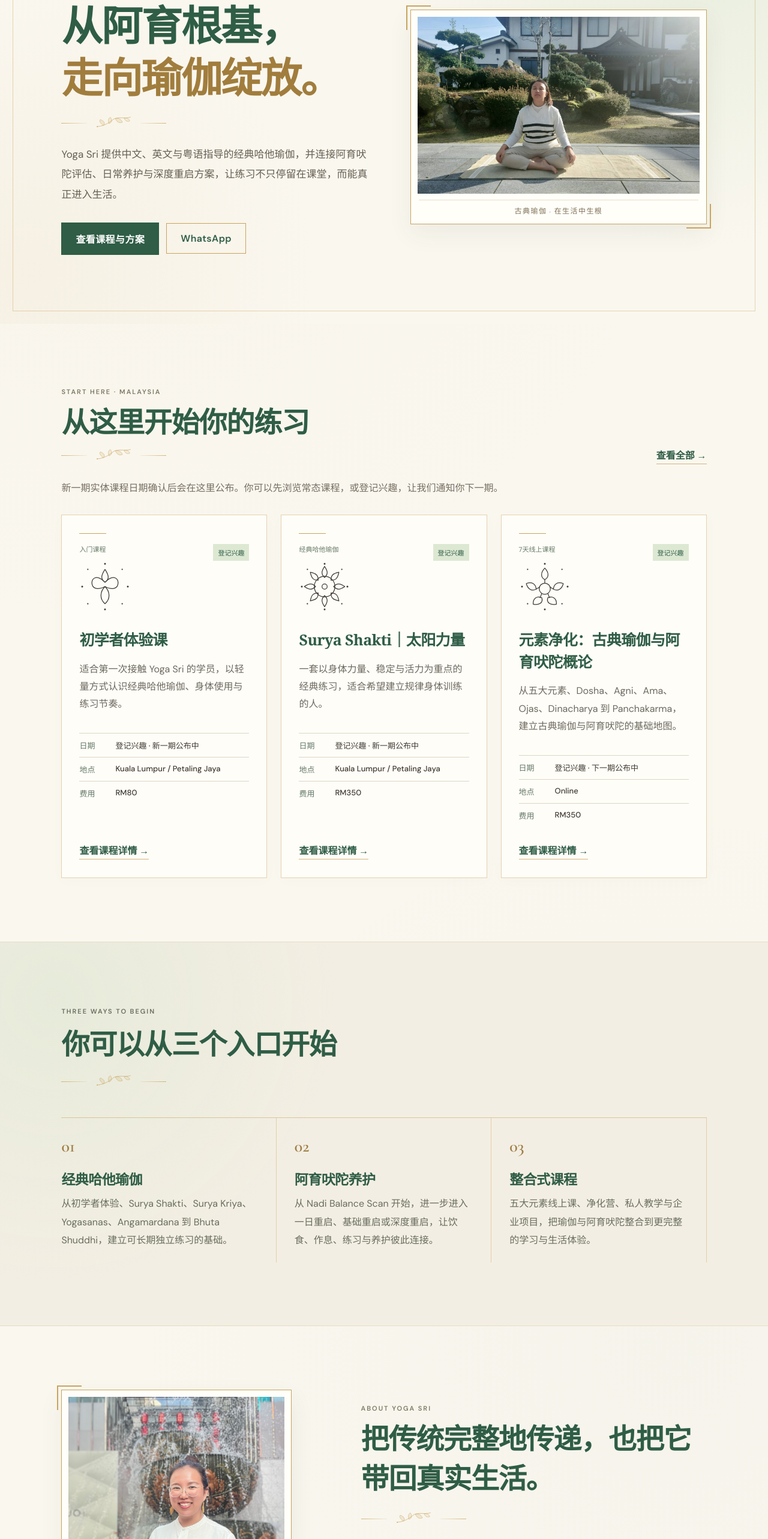
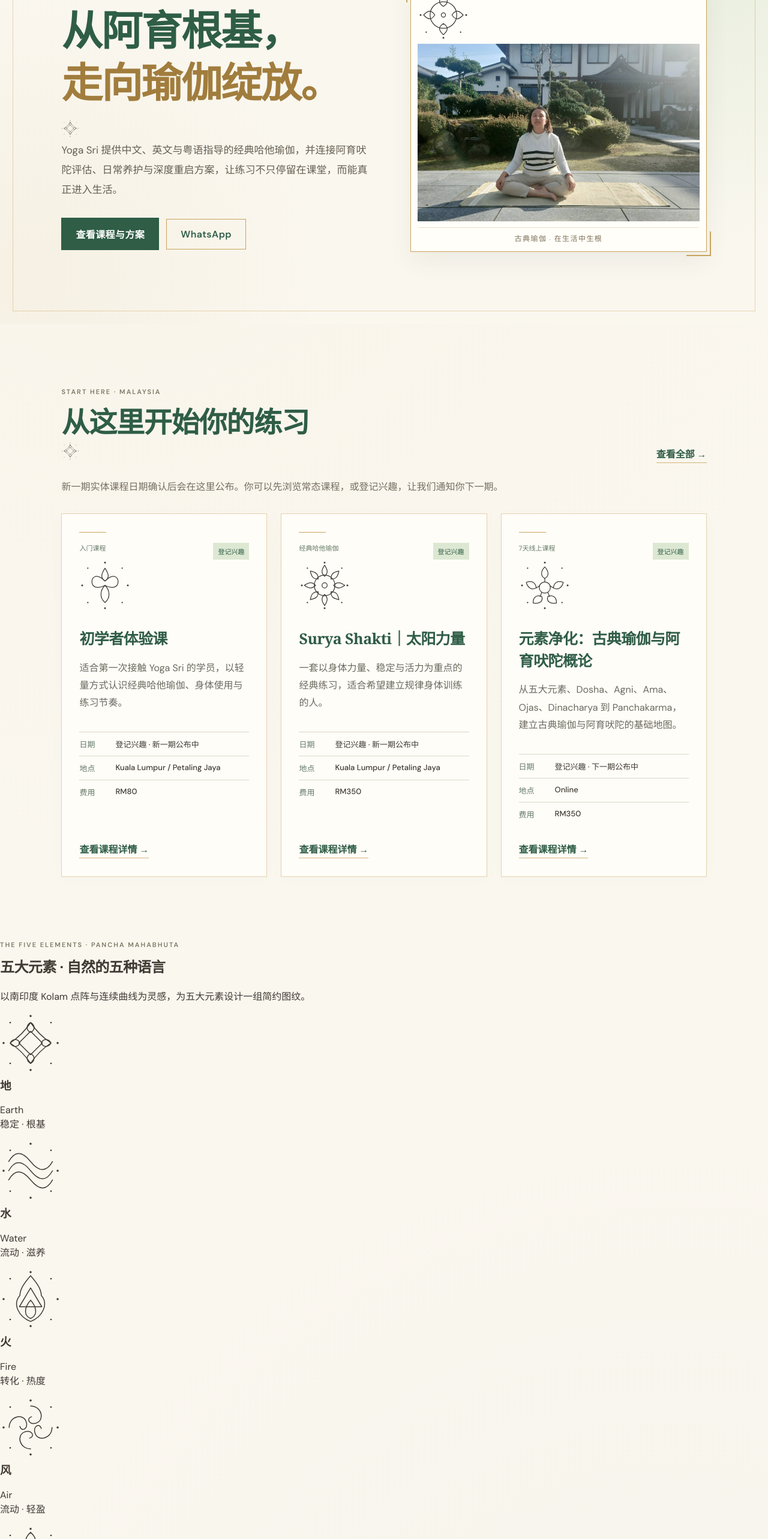
Before and after one commit to yogasriliew-source/yoagsri.org, a Next.js app: page / in a window 1280 px wide. Shown: the part 234-2800 px from the top of the page at 60% size. Built offline with nearby package versions, Linux system fonts and the light colour scheme.

Commit message:
Integrate five minimalist element kolam symbols and kolam chapter dividers into homepage

```diff
--- a/components/home.tsx
+++ b/components/home.tsx
@@ -2,7 +2,9 @@
 import Link from "next/link";
 import { Shell } from "./shell";
 import { CourseCard } from "./course-card";
-import { BotanicalDivider } from "./botanical-divider";
+import { KolamDivider } from "./kolam-divider";
+import { FiveElements } from "./five-elements";
+import { KolamMark } from "./kolam-mark";
 import { currentFeaturedCourses, starterCourses } from "@/data/courses";
 
 export function Home() {
@@ -25,7 +27,7 @@ export function Home() {
                     <>From Ayur roots,<em>to Yogic bloom.</em></>
                   )}
                 </h1>
-                <BotanicalDivider />
+                <KolamDivider />
                 <p className="intro">
                   {zh
                     ? "Yoga Sri 提供中文、英文与粤语指导的经典哈他瑜伽，并连接阿育吠陀评估、日常养护与深度重启方案，让练习不只停留在课堂，而能真正进入生活。"
@@ -41,6 +43,7 @@ export function Home() {
                 </div>
               </div>
               <div className="hero-photo">
+                <div className="hero-kolam-corner" aria-hidden="true"><KolamMark kind="space" size={86}/></div>
                 <img src="/images/yoga-sri-garden.jpeg" width={1613} height={1015}
                   alt={zh ? "Yoga Sri 在庭园中静坐练习" : "Yoga Sri seated in practice in a garden"}
                   loading="eager" />
@@ -53,7 +56,7 @@ export function Home() {
                 <div>
                   <p className="eyebrow">{hasDatedCourses ? "UPCOMING · MALAYSIA" : "START HERE · MALAYSIA"}</p>
                   <h2>{hasDatedCourses ? (zh ? "近期课程" : "Upcoming programmes") : (zh ? "从这里开始你的练习" : "Start your practice here")}</h2>
-                  <BotanicalDivider />
+                  <KolamDivider />
                 </div>
                 <Link className="link" href="/courses">
                   {zh ? "查看全部 →" : "View all →"}
@@ -69,10 +72,12 @@ export function Home() {
               </div>
             </section>
 
+            <FiveElements lang={lang} />
+
             <section className="paths">
               <p className="eyebrow">THREE WAYS TO BEGIN</p>
               <h2>{zh ? "你可以从三个入口开始" : "Three ways to begin"}</h2>
-              <BotanicalDivider />
+              <KolamDivider />
               <div>
                 <article>
                   <i>01</i>
@@ -101,7 +106,7 @@ export function Home() {
               <div>
                 <p className="eyebrow">ABOUT YOGA SRI</p>
                 <h2>{zh ? "把传统完整地传递，也把它带回真实生活。" : "Preserving the tradition, bringing it into real life."}</h2>
-                <BotanicalDivider />
+                <KolamDivider />
                 <p>
                   {zh
                     ? "Yoga Sri 于2017年完成超过1,750小时的 Isha Hatha Yoga 教师训练，持续在马来西亚、中国、台湾、日本、印度及线上带领课程。她的工作重点，是把经典瑜伽清晰地传递给中文学员，并与阿育吠陀医生合作，把练习、体质与日常生活连接起来。"
```
